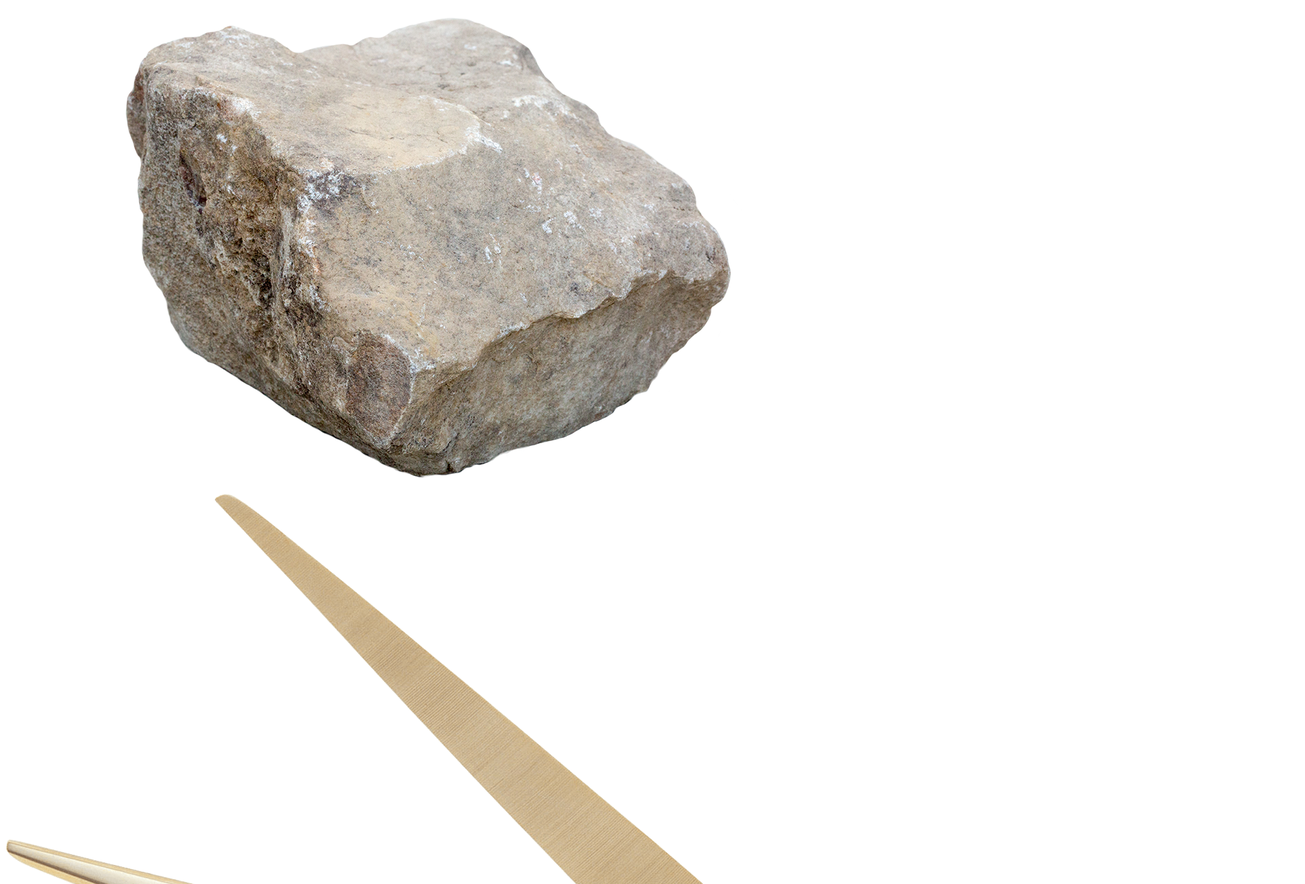
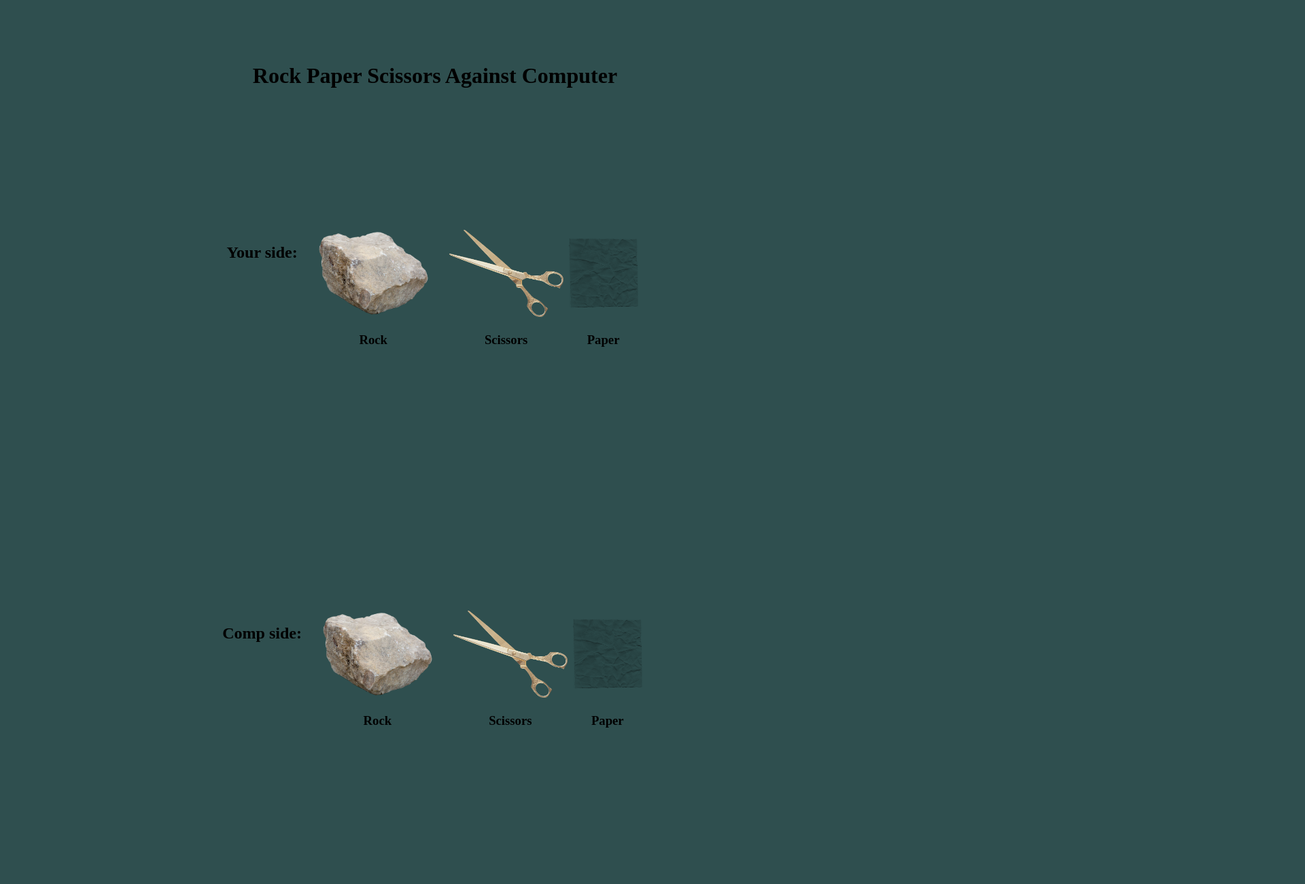
Before and after one commit to Shaia9/Rock-Paper-Scissors, a plain HTML site: page index.html in a window 1280 px wide. Shown: the top 1300 px of the page at 68% size, 1920 px wide, since content can reach past the window. Drawn offline with Linux system fonts and the light colour scheme.

Commit message:
Add foundation

```diff
--- a/index.html
+++ b/index.html
@@ -9,26 +9,37 @@
 
 </head>
 <body>
+    <div class="title">
+        <h1>Rock Paper Scissors Against Computer</h1>
+    </div>
     <div class="me">
-        <div class="me rock" id="me-rock">
-            <img src="Rock.png" alt="Picture of Rock">
+            <h2>Your side:</h2>
+        <div class="me-rock" id="me-rock">
+            <img src="Rock.png"  alt="Picture of Rock">
+            <h3>Rock</h3>
         </div>
-        <div class="me scissors" id="me-scissors">
+        <div class="me-scissors" id="me-scissors">
             <img src="Scissors.png" alt="Picture of Scissors">
+            <h3>Scissors</h3>
         </div>
-        <div class="me paper" id="me-paper">
+        <div class="me-paper" id="me-paper">
             <img src="Paper.png" alt="Picture of Paper">
+            <h3>Paper</h3>
         </div>
     </div>
-    <div>
-        <div class="comp rock" id="comp-rock">
+    <div class="comp">
+            <h2>Comp side:</h2>
+        <div class="comp-rock" id="comp-rock">
             <img src="Rock.png" alt="Picture of Rock">
+            <h3>Rock</h3>
         </div>
-        <div class="comp scissors">
+        <div class="comp-scissors">
             <img src="Scissors.png" alt="Picture of Scissors">
+            <h3>Scissors</h3>
         </div>
-        <div class="comp paper">
+        <div class="comp-paper">
             <img src="Paper.png" alt="Picture of Paper">
+            <h3>Paper</h3>
         </div>
     </div>
 </body>
--- a/style.css
+++ b/style.css
@@ -0,0 +1,36 @@
+body {
+    display: block;
+    justify-content: center;
+    background-color: darkslategrey;
+}
+.title {
+    text-align: center;
+    padding-top: 4rem;
+}
+h1 {
+    text-align: center;
+}
+.me {
+    text-align: center;
+    display: flex;
+    justify-content: center;
+    padding: 10rem;
+    margin: 3rem;
+    flex-wrap: wrap;
+}
+.comp {
+    text-align: center;
+    display: flex;
+    justify-content: center;
+    padding: 10rem;
+    margin: 3rem;
+    flex-wrap: wrap
+}
+h2 {
+    text-align: center;
+}
+img {
+    height: 8rem;
+    width: auto;
+    justify-self: flex-start;
+}
```
